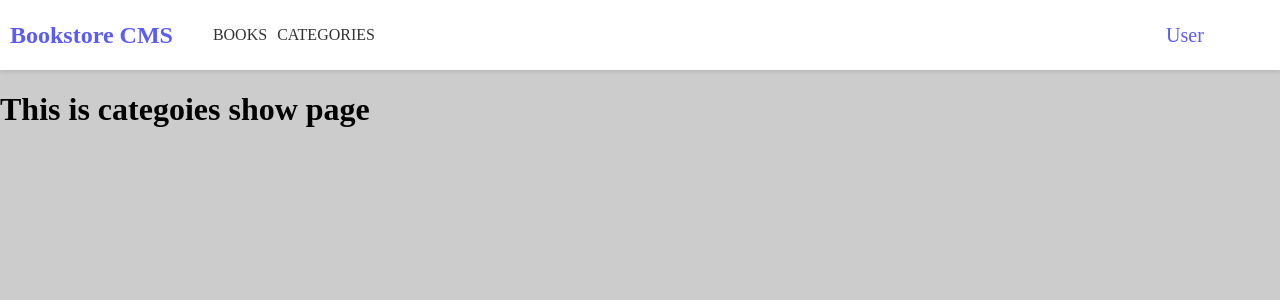
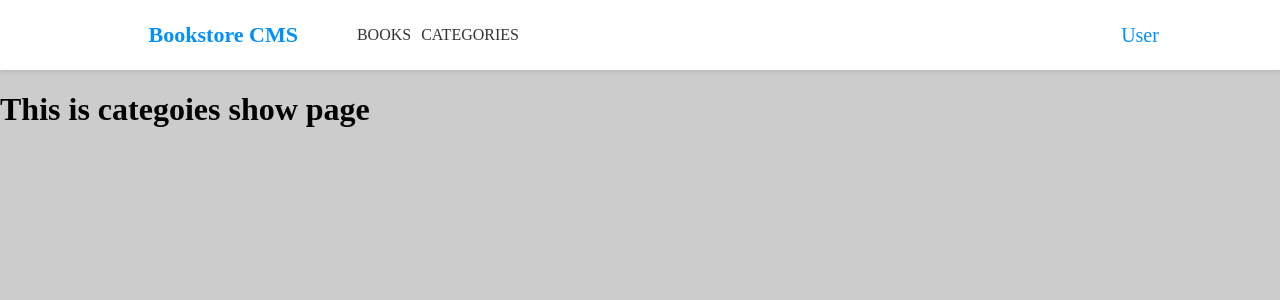
Before and after one commit to wolterbwambale/bookstore-app, a React (Create React App) app: page /categories in a window 1280 px wide. Shown: the top 300 px of the page. Built offline with nearby package versions, Linux system fonts and the light colour scheme.

Commit message:
fix required changes

```diff
--- a/src/App.css
+++ b/src/App.css
@@ -16,9 +16,11 @@ body {
 }
 
 .logo {
-  font-size: 24px;
+  font-size: 22px;
   font-weight: bold;
-  color: rgb(91, 91, 247);
+  color: #0290ff;
+  margin-right: 19px;
+  margin-left: 11%;
 }
 
 ul {
@@ -38,12 +40,18 @@ li {
 
 .user-icon {
   font-size: 20px;
-  color: rgb(91, 91, 247);
-  margin-left: 62%;
+  color: #0290ff;
+  margin-left: 47%;
 }
 
 .cat {
   color: #ccc;
+}
+
+.cat-h {
+  display: flex;
+  text-align: center;
+  align-items: center;
 }
 
 /* css form */
@@ -96,7 +104,7 @@ button.submit:hover {
 
 .card {
   background: #fff;
-  padding: 7px;
+  padding: 16px;
   margin: 15px auto;
   width: 75%;
   border-radius: -0.5rem;
--- a/src/components/categories.js
+++ b/src/components/categories.js
@@ -2,9 +2,7 @@ import React from 'react';
 
 function Categories() {
   return (
-    <div>
-      <h1>This is categories sections</h1>
-    </div>
+    <div className="cat-h"><h1>This is categories sections</h1></div>
   );
 }
 
--- a/src/logic/categoriesShow.js
+++ b/src/logic/categoriesShow.js
@@ -2,7 +2,7 @@ import React from 'react';
 
 const CategoriesShow = () => (
   <>
-    <div><h1>This is categoies show page</h1></div>
+    <div className="cat-h"><h1>This is categoies show page</h1></div>
   </>
 );
 
```
